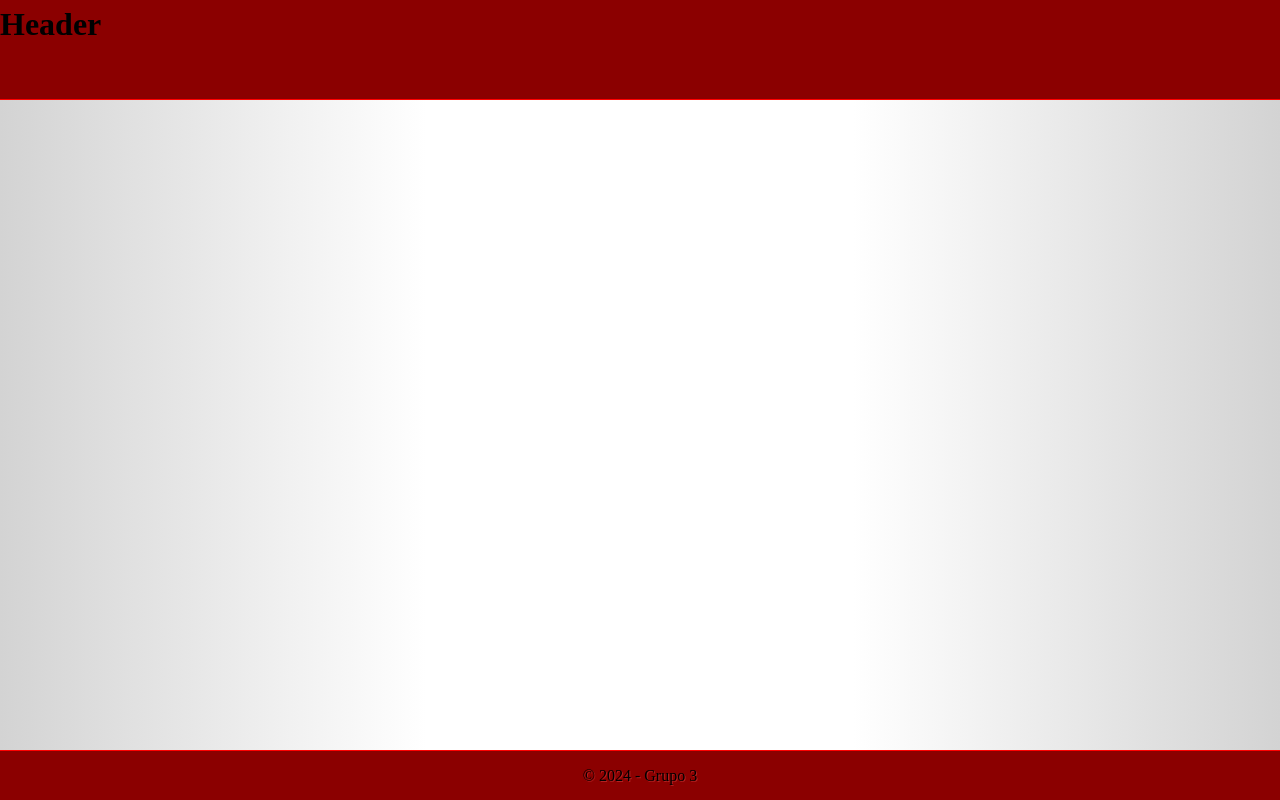
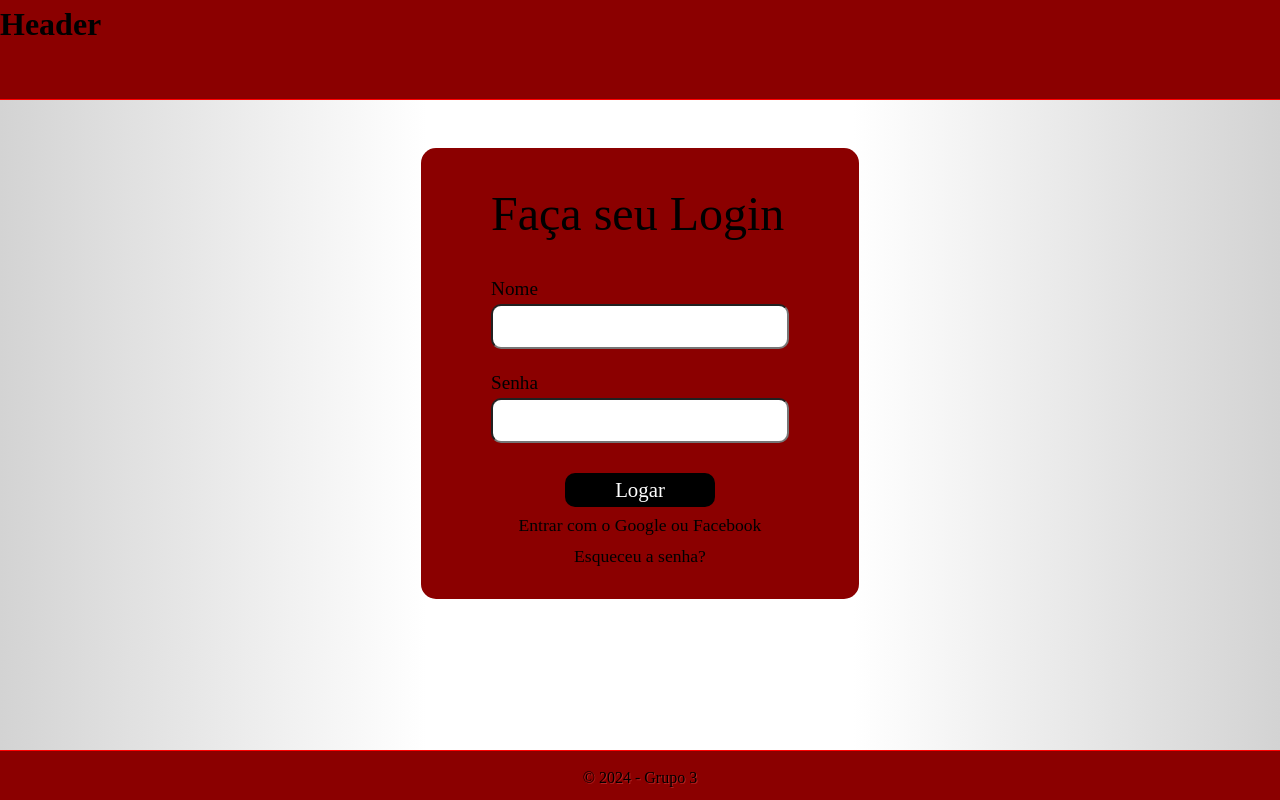
Before and after one commit to HellCinei/final_react, a React (Vite) app in the folder finalReact/: page /filme in a window 1280 px wide. Built offline with nearby package versions, Linux system fonts and the light colour scheme.

Commit message:
login e filme e route

```diff
--- a/finalReact/package.json
+++ b/finalReact/package.json
@@ -11,7 +11,8 @@
   },
   "dependencies": {
     "react": "^18.3.1",
-    "react-dom": "^18.3.1"
+    "react-dom": "^18.3.1",
+    "react-hook-form": "^7.53.1"
   },
   "devDependencies": {
     "@eslint/js": "^9.13.0",
--- a/finalReact/src/App.jsx
+++ b/finalReact/src/App.jsx
@@ -1,9 +1,10 @@
 import React from 'react';
+import Login from './pages/Login';
 
 export default function App() {
   return (
     <div>
-
+      <Login />
     </div>
   )
 }
--- /dev/null
+++ b/finalReact/src/pages/Login/Login.module.css
@@ -0,0 +1,57 @@
+main {
+    display: flex;
+    justify-content: center;
+        padding: 3rem 0;
+ }
+   .cardLogin {
+    background-color: darkred;
+    padding: 30px 70px;
+    border-radius: 15px;
+ }
+   .cardLogin h1{
+    font-family: Heebo;
+    font-weight: 400;
+      color: black;
+      font-size: 3rem;
+
+ }
+   .cardBodyLogin {
+    margin-top: 25px;
+   }
+   .fields {
+    margin-bottom: 20px;
+ }
+   label {
+    font-size: 1.2rem;
+      color: black;
+      font-family: Poppins;
+ }
+   input{
+    width: 100%;
+    border-radius: 10px;
+    font-size: 1.2rem;
+    height: 45px;
+ }
+
+   .btnLogar{
+    margin-top: 30px;
+    text-align: center;
+   }
+   .btnLogar button{
+    font-family: Heebo;
+    font-size: 1.3rem;
+      padding: 5px 50px;
+    color: #fff;
+    background-color: black;
+      border: 0;
+    border-radius: 10px;
+   }
+   .errorMessage {
+    color: rgb(240, 47, 47);
+ }
+
+p{
+    font-size: 1.1rem;
+    margin-top: 5px;
+
+}
--- /dev/null
+++ b/finalReact/src/pages/Login/index.jsx
@@ -0,0 +1,54 @@
+import React from "react";
+import * as styles from "./Login.module.css";
+import { useForm } from "react-hook-form";
+
+export default function Login() {
+  const {
+    register,
+    handleSubmit
+    // formState: {},
+  } = useForm();
+
+  const addLogin = (data) => console.log(data);
+  return (
+    <div>
+      <main>
+        <div className={styles.cardLogin}>
+          <h1>Faça seu Login</h1>
+          <div className={styles.lineLogin} />
+          <div className={styles.cardBodyLogin}>
+            <form onSubmit={handleSubmit(addLogin)}>
+              <div className={styles.fields}>
+                <label htmlFor="nome">Nome</label>
+                <input
+                  type="text"
+                  name="nome"
+                  id="nome"
+                  {...register("nome")}
+                />
+              </div>
+
+              <div className={styles.fields}>
+                <label htmlFor="senha">Senha</label>
+                <input
+                  type="password"
+                  name="senha"
+                  id="senha"
+                  {...register("senha")}
+                />
+              </div>
+
+              <div className={styles.btnLogar}>
+                <button type="submit">Logar</button>
+
+                <p>Entrar com o Google ou Facebook</p>
+                <p>Esqueceu a senha?</p>
+
+              </div>
+            </form>
+          </div>
+        </div>
+      </main>
+    </div>
+  );
+}
```
Also changed, not shown: finalReact/src/pages/Filme/index.jsx (added, +7 -0 lines), finalReact/src/routes/AppRoute.jsx (added, +11 -0 lines), finalReact/src/routes/index.jsx (added), 1 other file (tests, documents, lock files or other folders).
